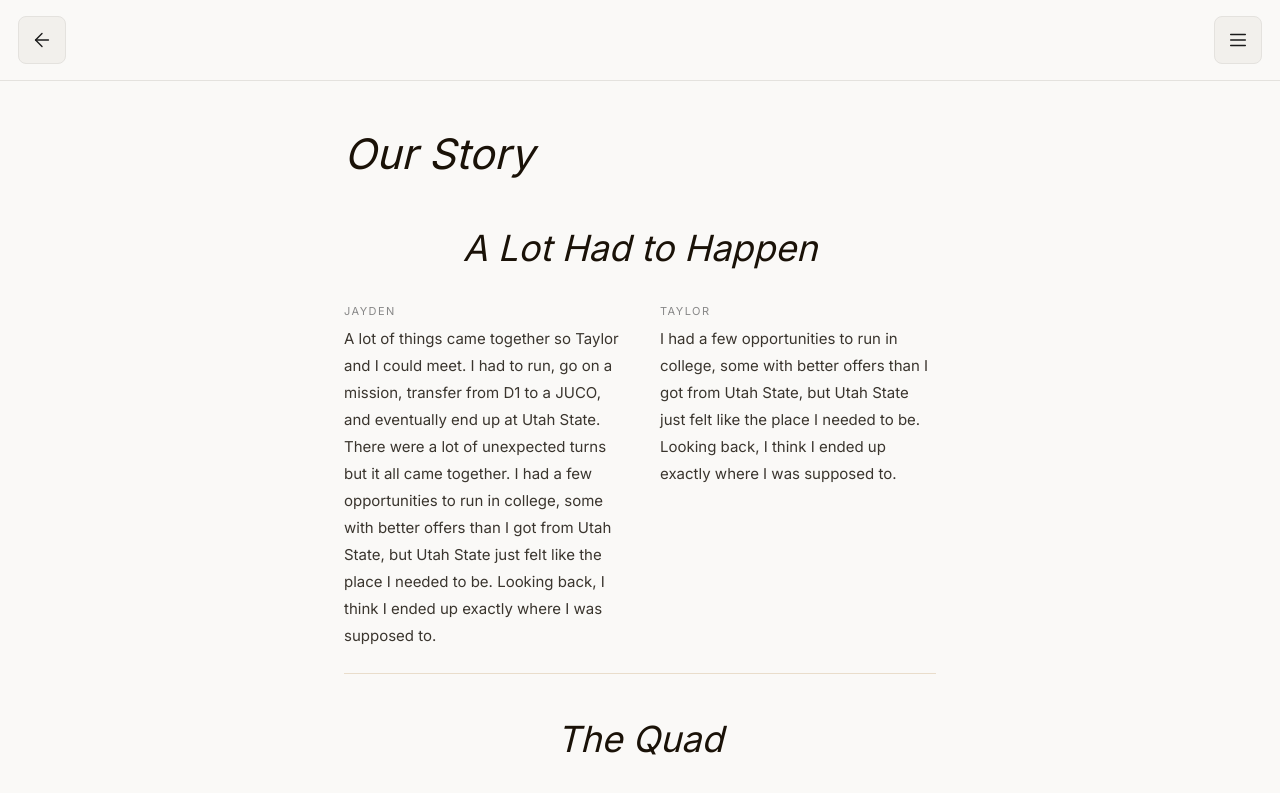
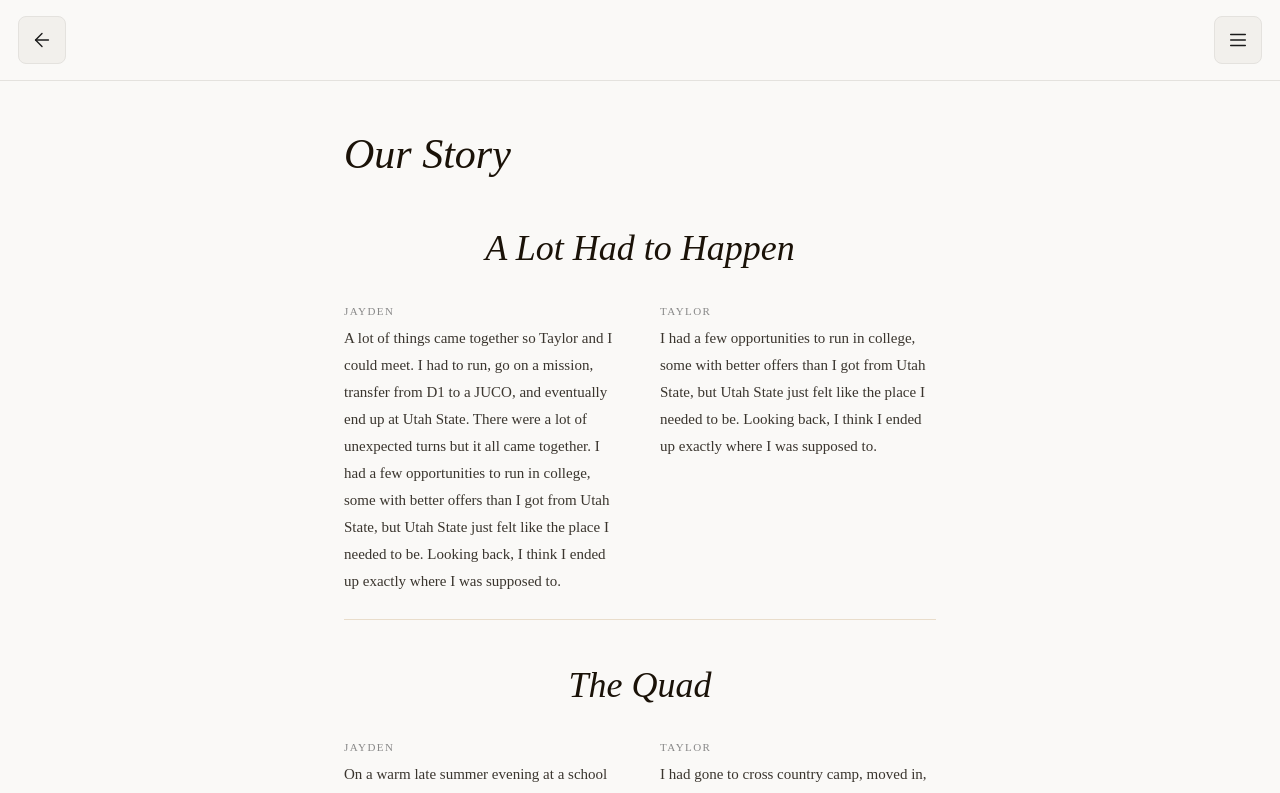
Before and after one commit to pwslcc24-hash/JandT, a React (Vite) app: page /story in a window 1280 px wide. Shown: the top 793 px of the page. Built offline with nearby package versions, Linux system fonts and the light colour scheme; no server answers.

Commit message:
File changes

```diff
--- a/src/pages/OurStory.jsx
+++ b/src/pages/OurStory.jsx
@@ -194,10 +194,12 @@ export default function OurStory() {
   return (
     <PageChrome>
       <style>{`
+        .os-wrap, .os-wrap * { font-family: 'Times New Roman', Times, serif !important; }
         @media (max-width: 520px) {
           .os-body-grid { grid-template-columns: 1fr !important; }
         }
       `}</style>
+      <div className="os-wrap">
         <h1 style={styles.pageTitle}>Our Story</h1>
 
         {STORY_SECTIONS.map((section, index) => (
@@ -226,6 +228,7 @@ export default function OurStory() {
             {index < STORY_SECTIONS.length - 1 && <hr style={styles.rule} />}
           </section>
         ))}
+      </div>
     </PageChrome>
   );
 }
```
Lines whose indentation alone changed are shown as unchanged.
